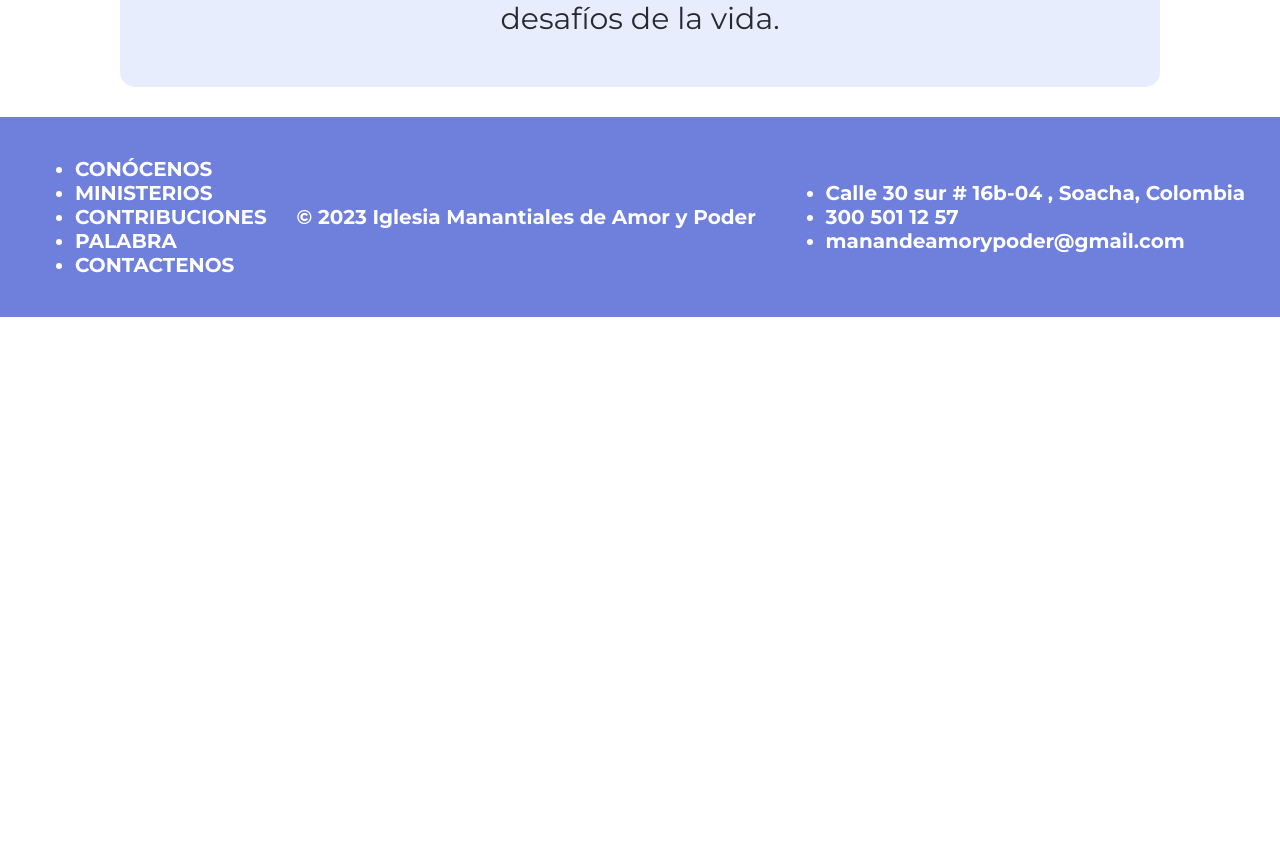
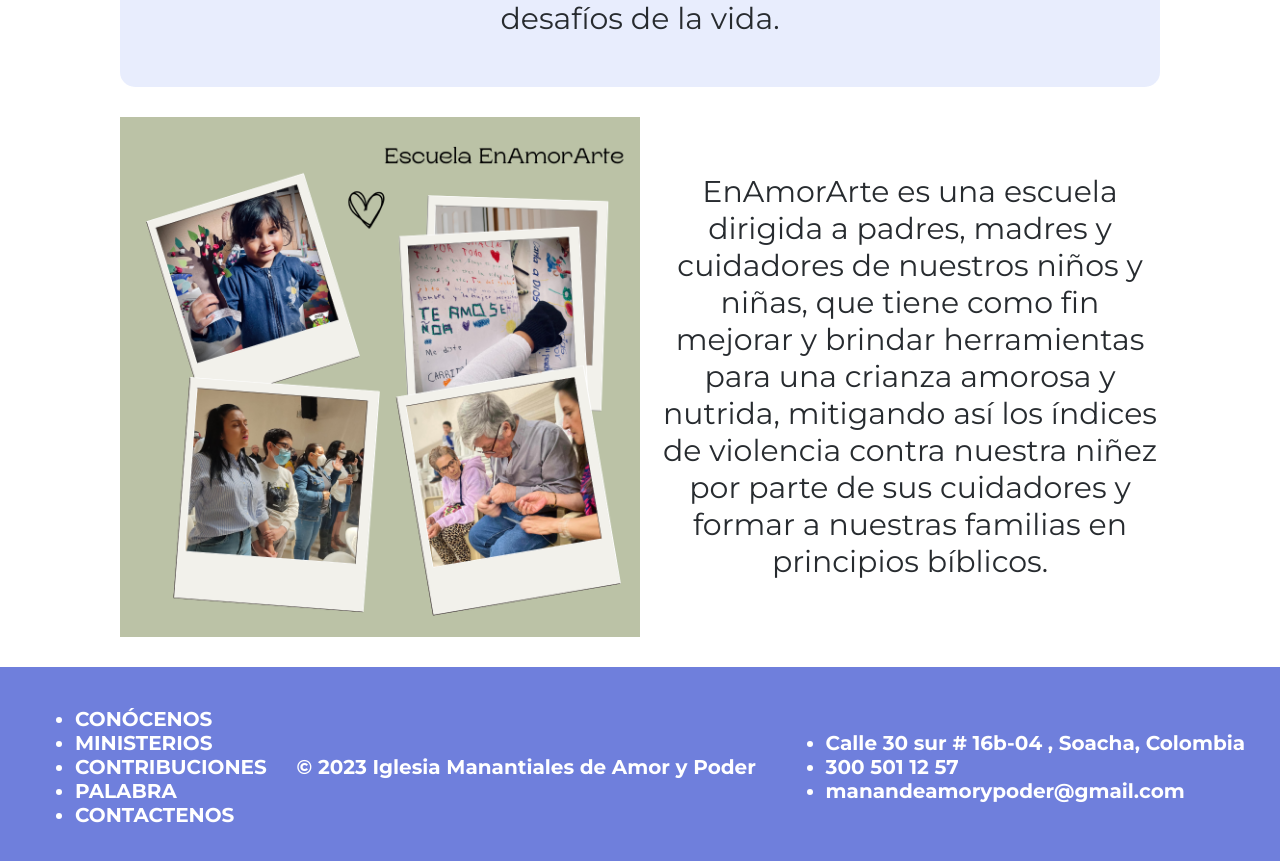
Before and after one commit to CarlosMayaDev/manantiales, a React (Create React App) app: page /formacion in a window 1280 px wide. Shown: the part 1670-2531 px from the top of the page. Before the commit the page ends 1987 px from the top, so only its background shows below. Built offline with nearby package versions, Linux system fonts and the light colour scheme.

Commit message:
Formacion 3

```diff
--- a/src/views/Formacion.jsx
+++ b/src/views/Formacion.jsx
@@ -1,6 +1,8 @@
 import React from "react";
 // import styles from "../views/Formacion.module.css"
-import image from "../assets/Escuelas de Formacion Collage.png"
+import image1 from "../assets/Escuelas de Formacion Collage.png"
+import image2 from "../assets/Escuela EnAmorArte.png"
+
 import styles from "./Formacion.module.css"
 
 const Formacion = () => {
@@ -8,9 +10,8 @@
         <>
 
             <div>
-            <img src={image} alt="" style={{ width: '100%' }}/>
+                <img src={image1} alt="" style={{ width: '100%' }}/>
             </div>
-
             <div className={styles.formandoContainer}>
                 <h1 className={styles.h1}>
                     FORMANDO GENERACIONES
@@ -21,6 +22,15 @@
                 Nuestro programa no solo incluye el bautismo en agua como un acto simbólico de obediencia, sino también el bautismo en el Espíritu Santo, brindándote el poder necesario para superar los desafíos de la vida.
                 </h2>
             </div>
+
+            <div className={styles.enamorarteContainer}>
+                <img src={image2} alt="" className={styles.enamorarteImage} />
+                <div className={styles.enamorarteText}>
+                    <h2 className={styles.h2}>
+                    EnAmorArte es una escuela dirigida a padres, madres y cuidadores de nuestros niños y niñas, que tiene como fin mejorar y brindar herramientas para una crianza amorosa y nutrida, mitigando así los índices de violencia contra nuestra niñez por parte de sus cuidadores y formar a nuestras familias en principios bíblicos.
+                    </h2>
+                </div>
+            </div>
         </>
         )
 };
--- a/src/views/Formacion.module.css
+++ b/src/views/Formacion.module.css
@@ -11,6 +11,27 @@
     padding-left: 20px;
     padding-right: 20px;
 }
+
+.enamorarteContainer {
+    display: flex;
+    margin-top: 30px;
+    margin-bottom: 30px;
+    margin-left: 120px;
+    margin-right: 120px;
+  }
+
+  .enamorarteImage {
+    width: 50%; /* o el porcentaje que desees */
+  }
+
+  .enamorarteText {
+    padding-left: 20px; /* o el espacio que desees entre la imagen y el texto */
+    flex-grow: 1;
+    display: flex;
+    flex-direction: column;
+    align-items: center;
+    justify-content: center;
+  }
 
 .h1 {
     font-size: 58px;
```
Also changed, not shown: src/assets/Escuela EnAmorArte.png (added). Lines whose indentation alone changed are shown as unchanged.
